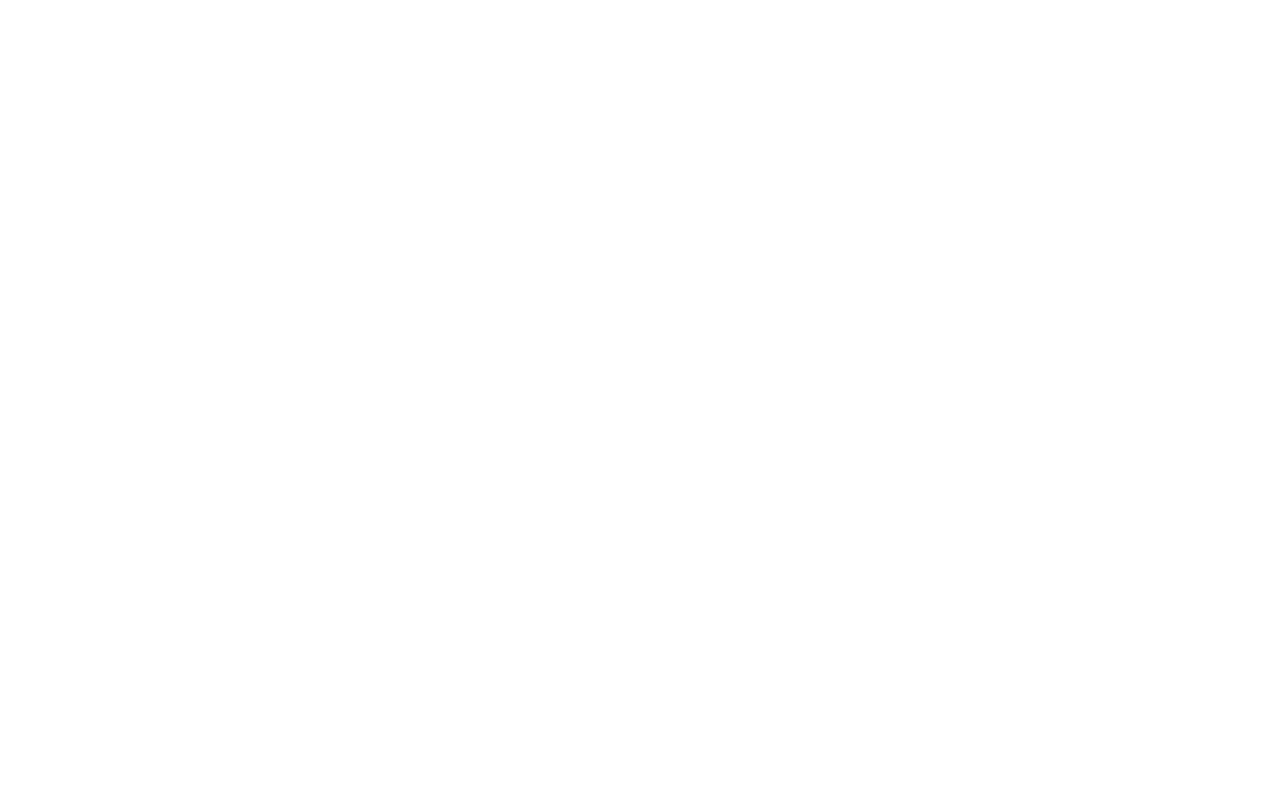
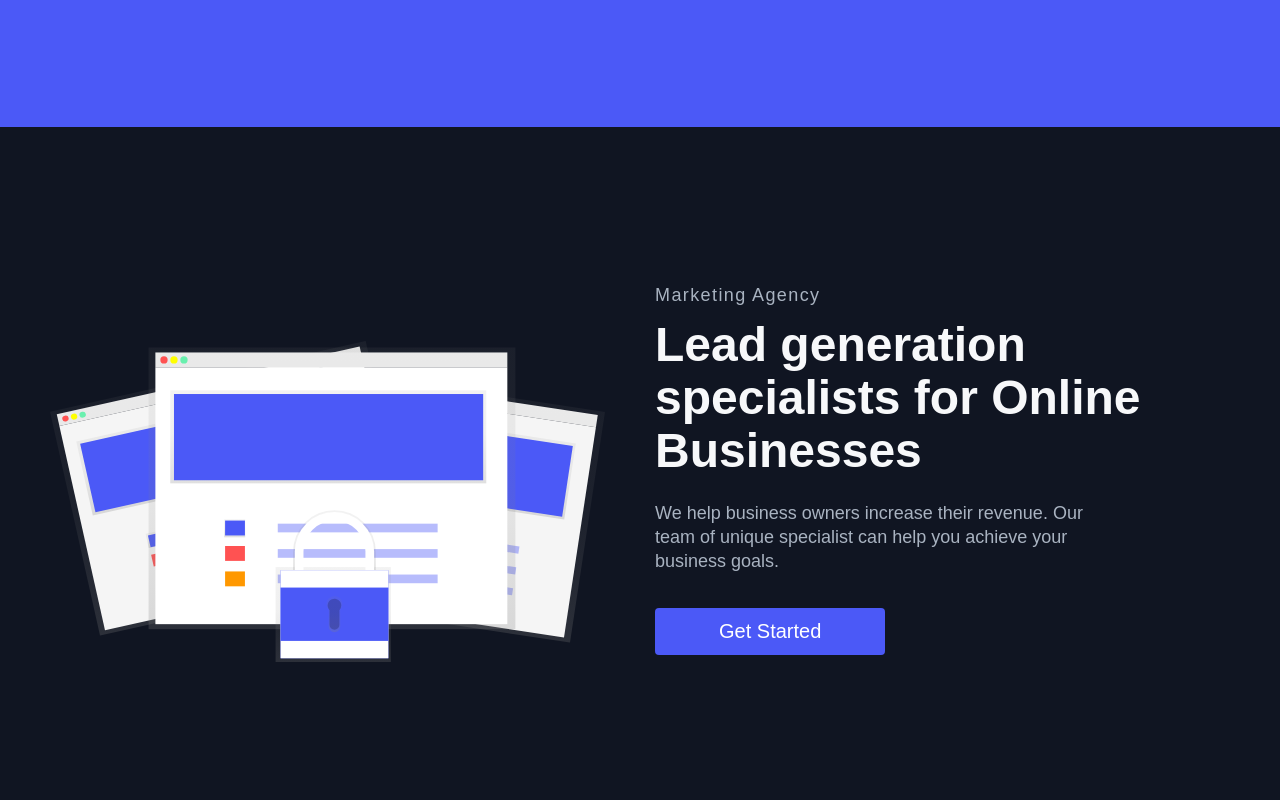
Before and after one commit to caren1/ultra-landing-page, a React (Create React App) app: page /services in a window 1280 px wide. Shown: the part 840-1640 px from the top of the page. Before the commit the page ends 800 px from the top, so only its background shows below. Built offline with nearby package versions, Linux system fonts and the light colour scheme.

Commit message:
set up routing and finished project

```diff
--- a/src/App.js
+++ b/src/App.js
@@ -2,17 +2,19 @@ import React from 'react';
 import GlobalStyle from './globalStyles'
 import { Navbar, Footer } from './components'
 import { BrowserRouter as Router, Switch, Route } from 'react-router-dom'
-
-
-import Home from './pages/HomePage/Home'
+import { Home, Services, Products, SignUp } from './pages/index'
 
 function App() {
+
   return (
     <Router>
       <GlobalStyle />
        <Navbar />
       <Switch>
         <Route path="/" exact component={Home}/>
+        <Route path="/services" exact component={Services}/>
+        <Route path="/products" exact component={Products}/>
+        <Route path="/sign-up" exact component={SignUp}/>
       </Switch>
       <Footer />
      </Router>
--- a/src/components/Navbar/Navbar.js
+++ b/src/components/Navbar/Navbar.js
@@ -10,6 +10,7 @@ const [ click, setClick ] = useState(false);
 const [ button, setButton ] = useState(true);
 
 const handleClick = () => setClick(!click);
+const closeMobileMenu = () => setClick(false);
 
 const showButton = () => {
     if (window.innerWidth  <= 960){
@@ -30,7 +31,7 @@ window.addEventListener('resize', showButton);
          <IconContext.Provider value={{ color: '#fff' }}>
             <Nav>
                 <NavbarContainer >
-                    <NavLogo to="/">
+                    <NavLogo to="/" onClick={closeMobileMenu}>
                         <NavIcon />
                             ULTRA
                     </NavLogo>
--- /dev/null
+++ b/src/pages/Products/Data.js
@@ -0,0 +1,63 @@
+export const homeObjOne = {
+    lightBg: false,
+    imgStart: '',
+    lightTopLine: true,
+    lightTextDesc:  true,
+    buttonLabel: 'Get Started',
+    description: 'We help business owners increase their revenue. Our team of unique specialist can help you achieve your business goals.',
+    headline: 'Lead generation specialists for Online Businesses',
+    lightText: true,
+    topLine: 'Marketing Agency',
+    primary: true,
+    img: require('../../images/svg-1.svg'),
+    alt: 'Image',
+    start: '',
+};
+
+export const homeObjTwo = {
+   lightBg: true,
+   imgStart: 'start',
+   lightTopLine: false,
+   lightTextDesc: false,
+   buttonLabel: 'Get Started',
+   description: 'We help business owners increase their revenue. Our team of unique specialist can help you achieve your business goals.',
+   headline: 'Lead generation specialists for Online Businesses',
+   lightText: false,
+   topLine: 'Marketing Agency',
+   primary: false,
+   img: require('../../images/profile.jpg'),
+   alt: 'Image',
+   start: 'true',
+};
+
+export const homeObjThree = {
+   lightBg: false,
+   imgStart: '',
+   lightTopLine: true,
+   lightTextDesc:  true,
+   buttonLabel: 'Get Started',
+   description: 'We help business owners increase their revenue. Our team of unique specialist can help you achieve your business goals.',
+   headline: 'Lead generation specialists for Online Businesses',
+   lightText: true,
+   topLine: 'Marketing Agency',
+   primary: true,
+   img: require('../../images/svg-2.svg'),
+   alt: 'Image',
+   start: '',
+};
+
+export const homeObjFour = {
+   lightBg: false,
+   imgStart: 'start',
+   lightTopLine: true,
+   lightTextDesc:  true,
+   buttonLabel: 'Get Started',
+   description: 'We help business owners increase their revenue. Our team of unique specialist can help you achieve your business goals.',
+   headline: 'Lead generation specialists for Online Businesses',
+   lightText: true,
+   topLine: 'Marketing Agency',
+   primary: true,
+   img: require('../../images/svg-3.svg'),
+   alt: 'Image',
+   start: 'true',
+};
--- /dev/null
+++ b/src/pages/Products/Products.js
@@ -0,0 +1,16 @@
+import React from 'react'
+import { InfoSection, Pricing } from '../../components'
+import { homeObjTwo, homeObjThree, homeObjFour } from './Data'
+
+const Home = () => {
+    return (
+        <>
+        <InfoSection {...homeObjTwo}/>
+        <InfoSection {...homeObjThree}/>
+        <Pricing />
+        <InfoSection {...homeObjFour}/>
+        </>
+    )
+}
+
+export default Home
--- /dev/null
+++ b/src/pages/Services/Data.js
@@ -0,0 +1,63 @@
+export const homeObjOne = {
+    lightBg: false,
+    imgStart: '',
+    lightTopLine: true,
+    lightTextDesc:  true,
+    buttonLabel: 'Get Started',
+    description: 'We help business owners increase their revenue. Our team of unique specialist can help you achieve your business goals.',
+    headline: 'Lead generation specialists for Online Businesses',
+    lightText: true,
+    topLine: 'Marketing Agency',
+    primary: true,
+    img: require('../../images/svg-1.svg'),
+    alt: 'Image',
+    start: '',
+};
+
+export const homeObjTwo = {
+   lightBg: true,
+   imgStart: 'start',
+   lightTopLine: false,
+   lightTextDesc: false,
+   buttonLabel: 'Get Started',
+   description: 'We help business owners increase their revenue. Our team of unique specialist can help you achieve your business goals.',
+   headline: 'Lead generation specialists for Online Businesses',
+   lightText: false,
+   topLine: 'Marketing Agency',
+   primary: false,
+   img: require('../../images/profile.jpg'),
+   alt: 'Image',
+   start: 'true',
+};
+
+export const homeObjThree = {
+   lightBg: false,
+   imgStart: '',
+   lightTopLine: true,
+   lightTextDesc:  true,
+   buttonLabel: 'Get Started',
+   description: 'We help business owners increase their revenue. Our team of unique specialist can help you achieve your business goals.',
+   headline: 'Lead generation specialists for Online Businesses',
+   lightText: true,
+   topLine: 'Marketing Agency',
+   primary: true,
+   img: require('../../images/svg-2.svg'),
+   alt: 'Image',
+   start: '',
+};
+
+export const homeObjFour = {
+   lightBg: false,
+   imgStart: 'start',
+   lightTopLine: true,
+   lightTextDesc:  true,
+   buttonLabel: 'Get Started',
+   description: 'We help business owners increase their revenue. Our team of unique specialist can help you achieve your business goals.',
+   headline: 'Lead generation specialists for Online Businesses',
+   lightText: true,
+   topLine: 'Marketing Agency',
+   primary: true,
+   img: require('../../images/svg-3.svg'),
+   alt: 'Image',
+   start: 'true',
+};
--- /dev/null
+++ b/src/pages/Services/Services.js
@@ -0,0 +1,14 @@
+import React from 'react'
+import { InfoSection, Pricing } from '../../components'
+import {  homeObjFour } from './Data'
+
+const Home = () => {
+    return (
+        <>
+        <Pricing />
+        <InfoSection {...homeObjFour}/>
+        </>
+    )
+}
+
+export default Home
--- /dev/null
+++ b/src/pages/SignUp/Data.js
@@ -0,0 +1,63 @@
+export const homeObjOne = {
+    lightBg: false,
+    imgStart: '',
+    lightTopLine: true,
+    lightTextDesc:  true,
+    buttonLabel: 'Get Started',
+    description: 'We help business owners increase their revenue. Our team of unique specialist can help you achieve your business goals.',
+    headline: 'Lead generation specialists for Online Businesses',
+    lightText: true,
+    topLine: 'Marketing Agency',
+    primary: true,
+    img: require('../../images/svg-1.svg'),
+    alt: 'Image',
+    start: '',
+};
+
+export const homeObjTwo = {
+   lightBg: true,
+   imgStart: 'start',
+   lightTopLine: false,
+   lightTextDesc: false,
+   buttonLabel: 'Get Started',
+   description: 'We help business owners increase their revenue. Our team of unique specialist can help you achieve your business goals.',
+   headline: 'Lead generation specialists for Online Businesses',
+   lightText: false,
+   topLine: 'Marketing Agency',
+   primary: false,
+   img: require('../../images/profile.jpg'),
+   alt: 'Image',
+   start: 'true',
+};
+
+export const homeObjThree = {
+   lightBg: false,
+   imgStart: '',
+   lightTopLine: true,
+   lightTextDesc:  true,
+   buttonLabel: 'Get Started',
+   description: 'We help business owners increase their revenue. Our team of unique specialist can help you achieve your business goals.',
+   headline: 'Lead generation specialists for Online Businesses',
+   lightText: true,
+   topLine: 'Marketing Agency',
+   primary: true,
+   img: require('../../images/svg-2.svg'),
+   alt: 'Image',
+   start: '',
+};
+
+export const homeObjFour = {
+   lightBg: false,
+   imgStart: 'start',
+   lightTopLine: true,
+   lightTextDesc:  true,
+   buttonLabel: 'Get Started',
+   description: 'We help business owners increase their revenue. Our team of unique specialist can help you achieve your business goals.',
+   headline: 'Lead generation specialists for Online Businesses',
+   lightText: true,
+   topLine: 'Marketing Agency',
+   primary: true,
+   img: require('../../images/svg-3.svg'),
+   alt: 'Image',
+   start: 'true',
+};
--- /dev/null
+++ b/src/pages/SignUp/SignUp.js
@@ -0,0 +1,13 @@
+import React from 'react'
+import { InfoSection } from '../../components'
+import { homeObjThree } from './Data'
+
+const Home = () => {
+    return (
+        <>
+        <InfoSection {...homeObjThree}/>
+        </>
+    )
+}
+
+export default Home
--- /dev/null
+++ b/src/pages/index.js
@@ -0,0 +1,4 @@
+export { default as Home } from './HomePage/Home';
+export { default as Products } from './Products/Products';
+export { default as Services } from './Services/Services';
+export { default as SignUp } from './SignUp/SignUp'
```
